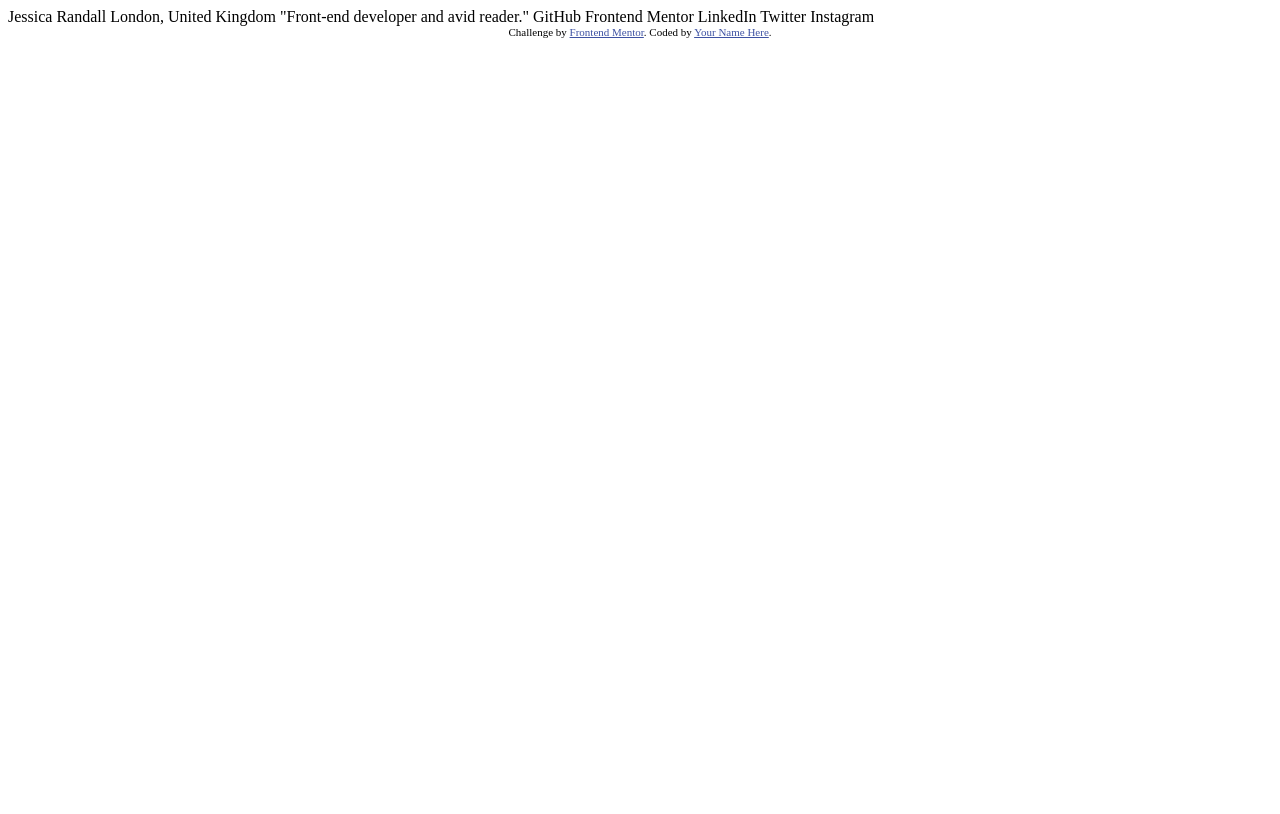
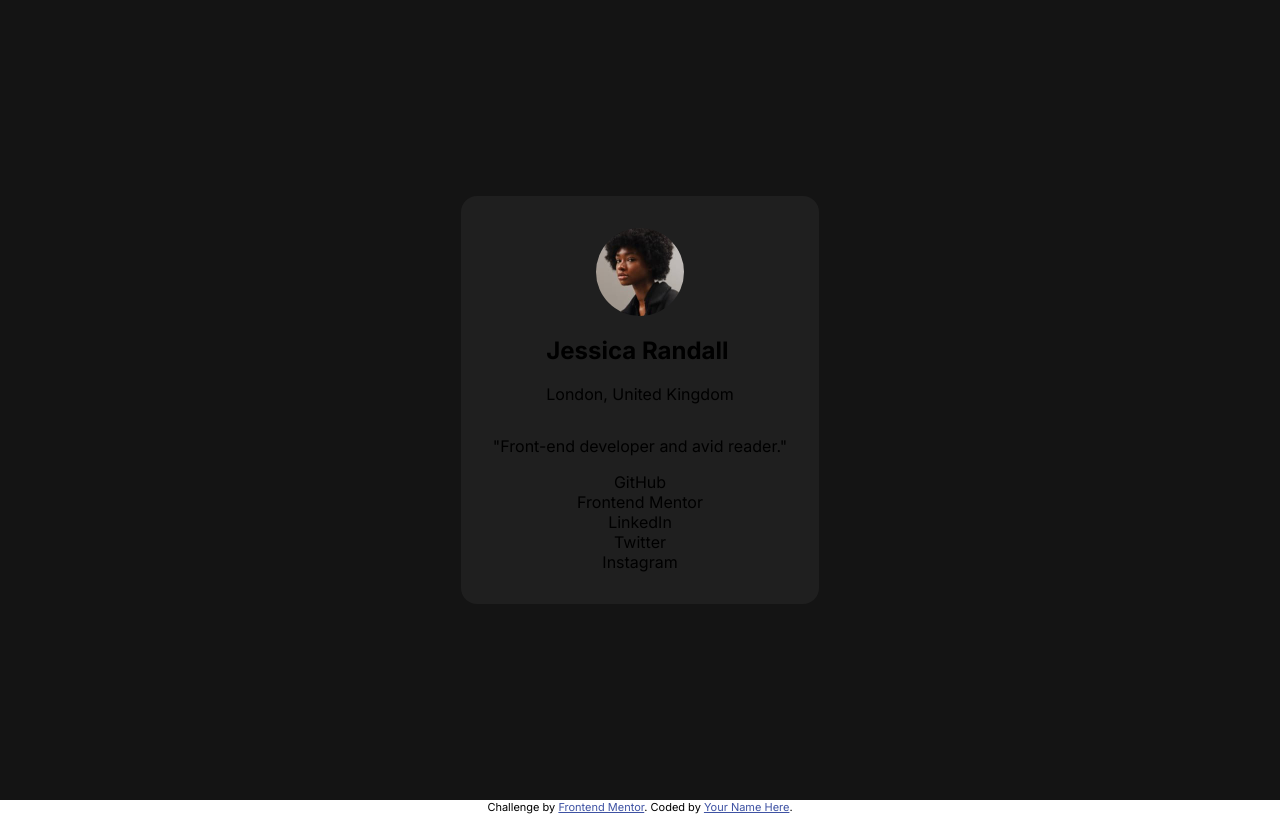
Before and after one commit to TusharKaundal/Socio-Link-Profile, a plain HTML site: page index.html in a window 1280 px wide. Drawn offline with Linux system fonts and the light colour scheme.

Commit message:
updated HTML file

```diff
--- a/index.html
+++ b/index.html
@@ -1,34 +1,58 @@
 <!DOCTYPE html>
 <html lang="en">
   <head>
-  <meta charset="UTF-8">
-  <meta name="viewport" content="width=device-width, initial-scale=1.0"> <!-- displays site properly based on user's device -->
-
-  <link rel="icon" type="image/png" sizes="32x32" href="./assets/images/favicon-32x32.png">
-
+    <meta charset="UTF-8" />
+    <meta name="viewport" content="width=device-width, initial-scale=1.0" />
+    <!-- displays site properly based on user's device -->
+    <link rel="preconnect" href="https://fonts.googleapis.com" />
+    <link rel="preconnect" href="https://fonts.gstatic.com" crossorigin />
+    <link
+      href="https://fonts.googleapis.com/css2?family=Inter:ital,opsz,wght@0,14..32,100..900;1,14..32,100..900&display=swap"
+      rel="stylesheet"
+    />
+    <link
+      rel="icon"
+      type="image/png"
+      sizes="32x32"
+      href="./assets/images/favicon-32x32.png"
+    />
+    <link rel="stylesheet" href="styles.css" />
     <title>Frontend Mentor | Social links profile</title>
 
     <!-- Feel free to remove these styles or customise in your own stylesheet 👍 -->
     <style>
-    .attribution { font-size: 11px; text-align: center; }
-    .attribution a { color: hsl(228, 45%, 44%); }
+      .attribution {
+        font-size: 11px;
+        text-align: center;
+      }
+      .attribution a {
+        color: hsl(228, 45%, 44%);
+      }
     </style>
   </head>
   <body>
+    <section>
+      <div class="card">
+        <img src="/assets/images/avatar-jessica.jpeg" alt="" />
+        <div>
+          <h1>Jessica Randall</h1>
+          <p>London, United Kingdom</p>
+        </div>
 
-  Jessica Randall
-  London, United Kingdom
-  "Front-end developer and avid reader."
-
-  GitHub
-  Frontend Mentor
-  LinkedIn
-  Twitter
-  Instagram
+        <p>"Front-end developer and avid reader."</p>
+        <div>GitHub</div>
+        <div>Frontend Mentor</div>
+        <div>LinkedIn</div>
+        <div>Twitter</div>
+        <div>Instagram</div>
+      </div>
+    </section>
 
     <div class="attribution">
-    Challenge by <a href="https://www.frontendmentor.io?ref=challenge" target="_blank">Frontend Mentor</a>.
-    Coded by <a href="#">Your Name Here</a>.
+      Challenge by
+      <a href="https://www.frontendmentor.io?ref=challenge" target="_blank"
+        >Frontend Mentor</a
+      >. Coded by <a href="#">Your Name Here</a>.
     </div>
   </body>
 </html>
--- /dev/null
+++ b/styles.css
@@ -0,0 +1,33 @@
+* {
+    box-sizing: border-box;
+    font-family: "Inter", system-ui;
+    /* margin: 0; */
+}
+
+body,
+html {
+    margin: 0;
+    height: 100vh;
+}
+
+section {
+    height: 100%;
+    background: #141414;
+    display: flex;
+    justify-content: center;
+    align-items: center;
+}
+
+.card {
+    display: flex;
+    flex-direction: column;
+    background-color: #1F1F1F;
+    align-items: center;
+    padding: 2rem;
+    border-radius: 1rem;
+}
+
+.card img {
+    border-radius: 50%;
+    height: 5.5rem;
+}
```
Lines whose indentation alone changed are shown as unchanged.
